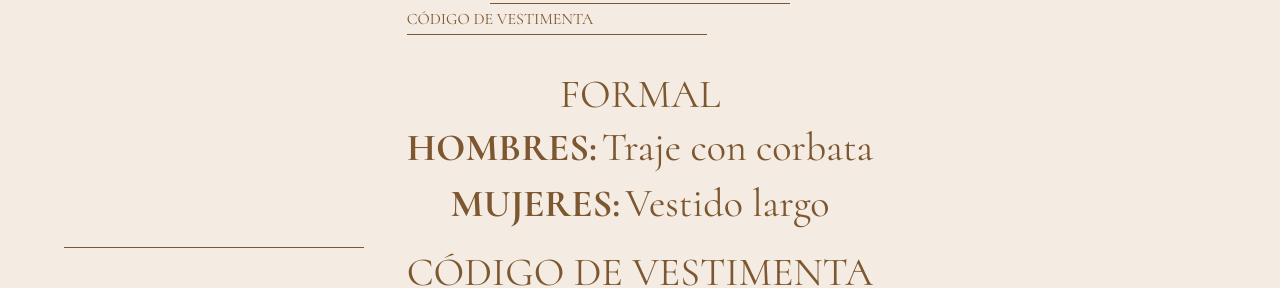
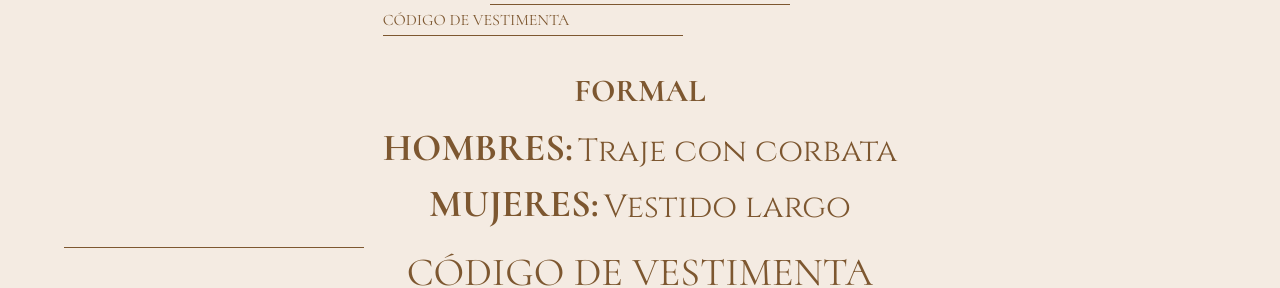
Before and after one commit to Duotech-Design/invitaciones, a React (Create React App) app: page /inicio in a window 1280 px wide. Shown: the part 3778-4066 px from the top of the page. Built offline with nearby package versions, Linux system fonts and the light colour scheme; a web font is replaced by a local one.

Commit message:
cambios en tipo de letra

```diff
--- a/src/components/Confirmacion/Confirmacion.js
+++ b/src/components/Confirmacion/Confirmacion.js
@@ -94,17 +94,17 @@ const Confirmacion = () => {
           <Box
         sx={{ display: "flex", justifyContent: "center", marginTop: "30px", marginBottom:"5px" , flexDirection:"column"}}
       >
-        <Typography variant="h2"  sx={{ textAlign: "center", marginTop:"5px" }}>
+        <Typography variant="horaP"  sx={{ textAlign: "center", marginTop:"5px" }}>
           FORMAL
         </Typography>
         <div
-          style={{  width: "100%" , marginTop:"5px", display:"flex", alignItems:"flex-end", justifyContent:"center"}}
+          style={{  width: "100%" , marginTop:"15px", display:"flex", alignItems:"flex-end", justifyContent:"center"}}
         >
 <Typography variant="h8"  sx={{ textAlign: "center" }}>
           HOMBRES:
         </Typography>
 
-<Typography variant="h2"  sx={{ textAlign: "center", marginLeft:"5px" }}>
+<Typography variant="h3"  sx={{ textAlign: "center", marginLeft:"5px" }}>
           Traje con corbata
         </Typography>
         </div>
@@ -115,7 +115,7 @@ const Confirmacion = () => {
           MUJERES:
         </Typography>
 
-<Typography variant="h2"  sx={{ textAlign: "center" , marginLeft:"5px"}}>
+<Typography variant="h3"  sx={{ textAlign: "center" , marginLeft:"5px"}}>
           Vestido largo
         </Typography>
         </div>
```
